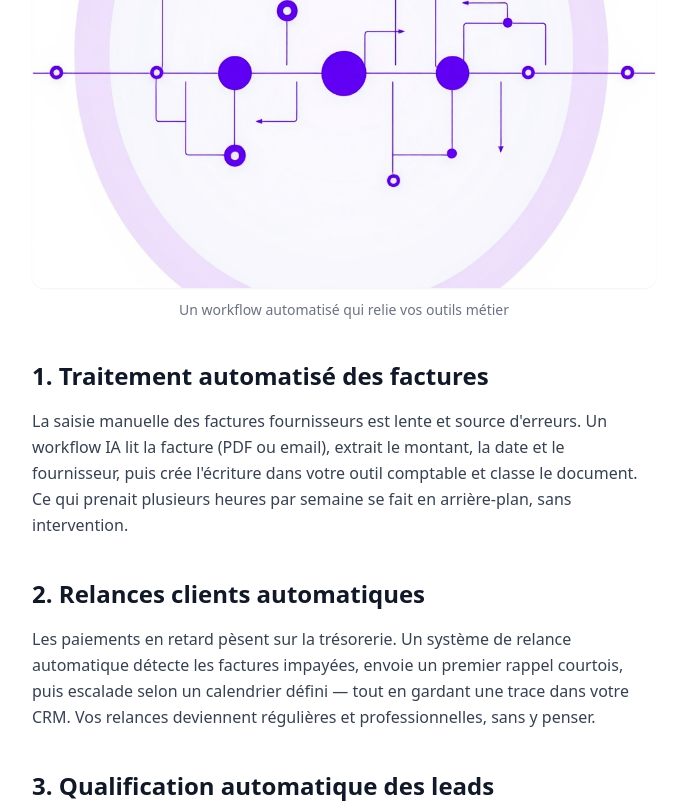
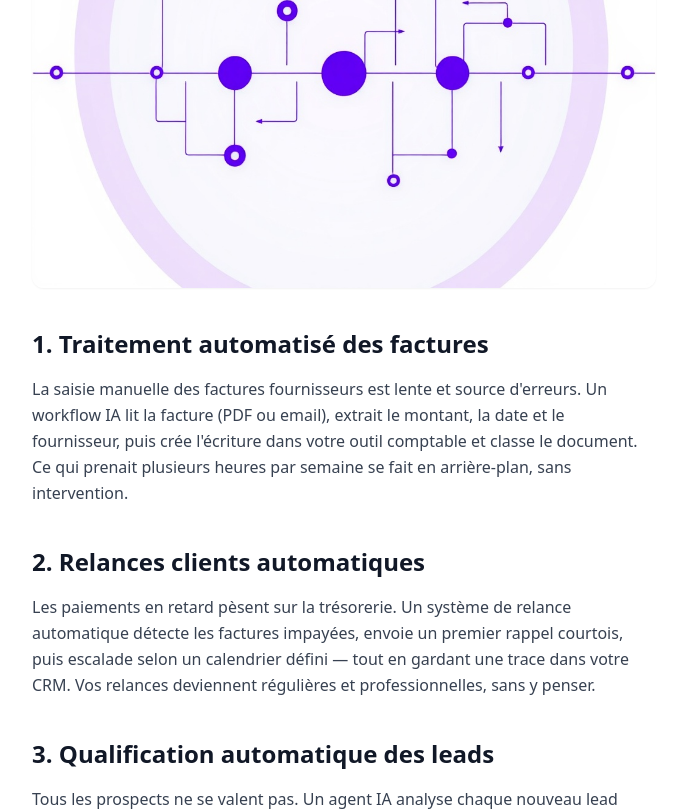
Before and after one commit to FahadKhalid1/StepUpAI, a React (Vite) app: page /blog/automatisation-ia-pme-paris-5-cas-usage in a window 1280 px wide. Shown: the part 1584-2395 px from the top of the page, without its empty margins (296-983 px from the left). Built offline with nearby package versions, Linux system fonts and the light colour scheme.

Commit message:
Fix: don't render image alt text as a visible caption under blog images
Inline images were printing their alt (a long description) as a <figcaption>.
Alt stays on <img> for SEO/a11y; the visible caption is removed.

Co-Authored-By: Claude Opus 4.8 <noreply@anthropic.com>

```diff
--- a/src/pages/BlogPostPage.tsx
+++ b/src/pages/BlogPostPage.tsx
@@ -93,9 +93,6 @@ const BlogPostPage: React.FC = () => {
               loading="lazy"
               className="w-full rounded-xl shadow-sm"
             />
-            {imgMatch[1] && (
-              <figcaption className="text-center text-sm text-gray-500 mt-3">{imgMatch[1]}</figcaption>
-            )}
           </figure>
         );
       }
```
